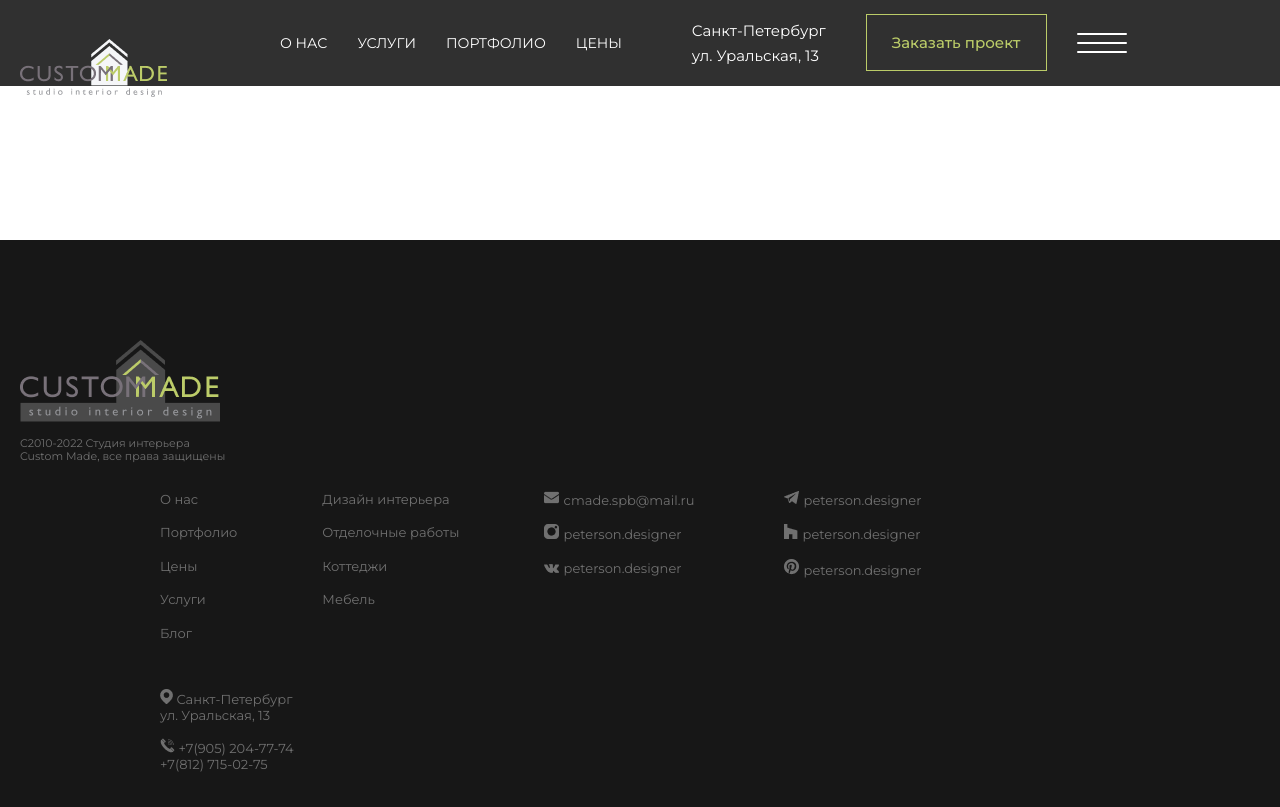
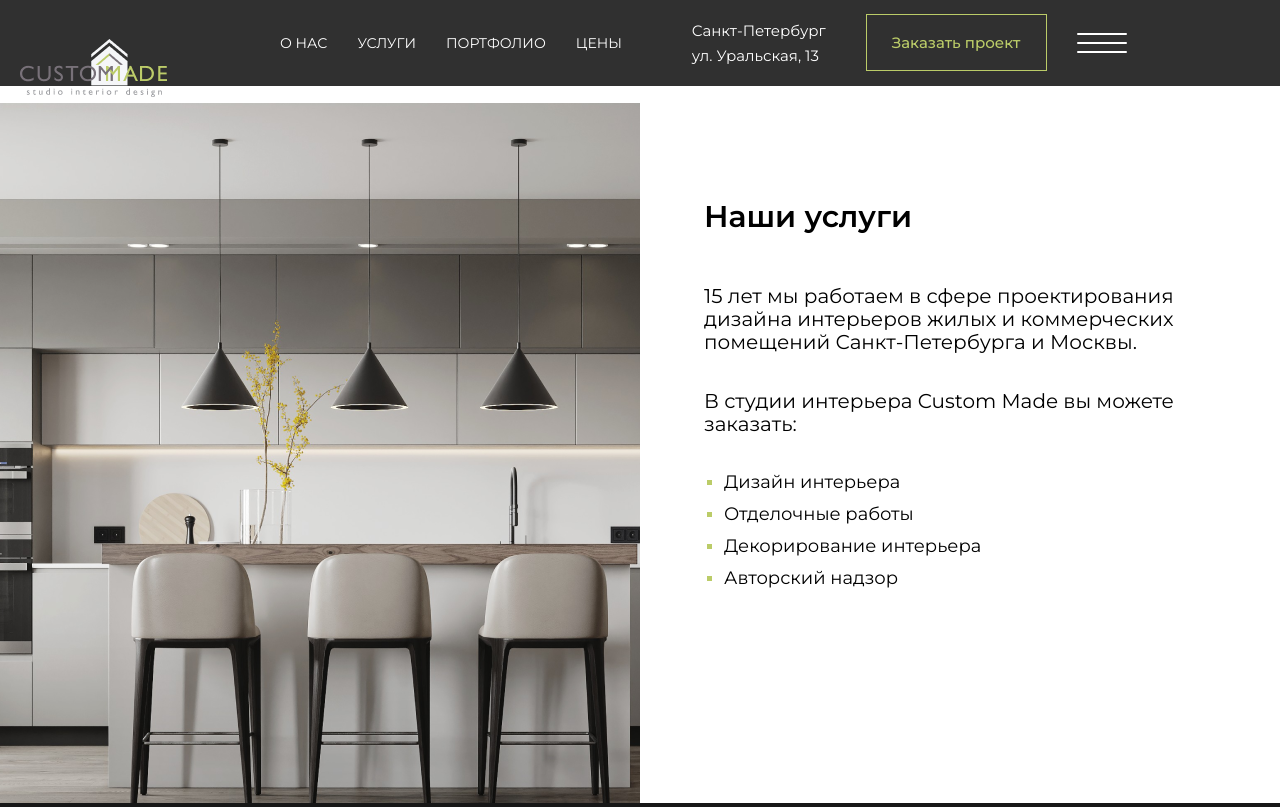
Before and after one commit to sergbbg/studio-website-js, a plain HTML site: page services.html in a window 1280 px wide. Shown: the top 807 px of the page. Drawn offline with nearby package versions, Linux system fonts and the light colour scheme.

Commit message:
service0_1

```diff
--- /dev/null
+++ b/scss/layout/_service.scss
@@ -0,0 +1,81 @@
+.service-block{
+   display: flex;
+   flex-wrap: wrap;
+   .service-block-text, .service-block-img{
+      width: 50%;
+   }
+   .service-block-img{
+      background:url(img/service1.png)
+   }
+}
+.service-block-text{
+   display: flex;
+   justify-content: center;
+   align-items: center;
+}
+.service-block-text_mod{
+   width: 80%;
+   height: 80%;
+   h2{
+      font-family: $main_font;
+      font-weight: 600;
+      font-size: 30px;
+      line-height: 37px;
+      padding-bottom: 5%;
+   }
+   p{
+      font-weight: 400;
+      font-size: 20px;
+      line-height: 23px;
+      padding-bottom: 3%;
+   }
+   ul{
+      padding-left:20px;
+   }
+   li {
+      list-style-type: square;
+      padding-bottom: 10px;
+     }
+     li span{
+      color:#000;
+      font-weight: 400;
+      font-size: 18px;
+      line-height: 22px;
+     }
+}
+
+.service-block-img{
+   height: 700px;
+}
+
+
+
+@media all and (max-width: 765px) {
+   .service-block1{
+       .service-block-text, .service-block-img{
+      width: 100%;
+
+   }
+  .service-block-img{
+   background:url(img/service1_1.png);
+   height: 350px;
+   }
+   .service-block-text_mod{
+      padding-top: 20px;
+   }
+   .service-block-text,{
+      height: 100%;
+
+   }
+
+ }
+
+}
+
+@media all and (max-width:625px) {
+.service-block-text,{
+ p, li>span{
+   font-size: 18px;
+  }
+ }
+}
--- a/scss/main.scss
+++ b/scss/main.scss
@@ -9,6 +9,7 @@
 @import 'absrtacts/_mixins';
 @import 'layout/_osnova';
 @import 'layout/_modal_widnow';
+@import 'layout/_service';
   html{
     height: 100%;
   }
--- a/1.html
+++ b/services.html
@@ -18,7 +18,9 @@
       <div class="header__nav-inner">
         <div class="logo-nav">
           <div class="logo-nav_position">
+            <a href="index.html">
             <img src="img/logoo.png" alt="">
+            </a>
           </div>
         </div>
         <div class="nav__wrapper">
@@ -152,7 +154,28 @@
 
 <div class="wrapper">
        <main class="main">
+          <section class="service-block1 service-block">
+            <div class=" service-block-img">
 
+            </div>
+            <div class="service-block-text">
+              <div class="service-block-text_mod">
+              <h2>Наши услуги</h2>
+              <p>  15 лет мы работаем в сфере проектирования
+              дизайна интерьеров жилых и коммерческих помещений
+              Санкт-Петербурга и Москвы.</p>
+              <p>
+                В студии интерьера Custom Made вы можете заказать:
+              </p>
+              <ul>
+                <li> <span>Дизайн интерьера </span></li>
+                <li><span>Отделочные работы </span></li>
+                <li> <span>Декорирование интерьера </span></li>
+                <li> <span> Авторский надзор</span></li>
+              </ul>
+            </div>
+          </div>
+          </section>
       </main>
 
 
```
Also changed, not shown: index.html (+1 -1 lines), img/service1.png (added), img/service1_1.png (added), main.css, 1 other file.
